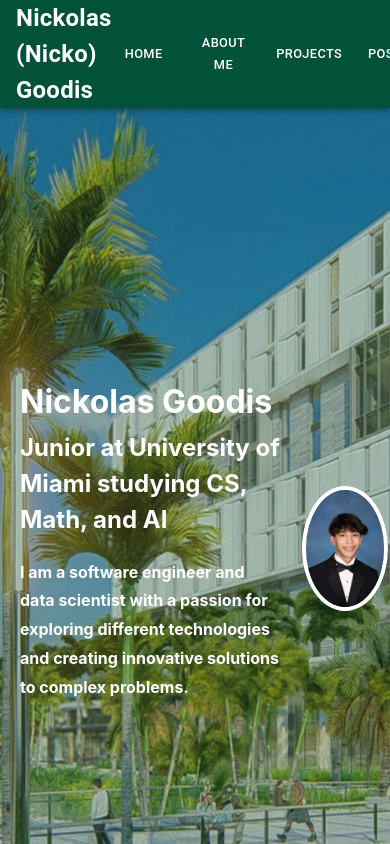
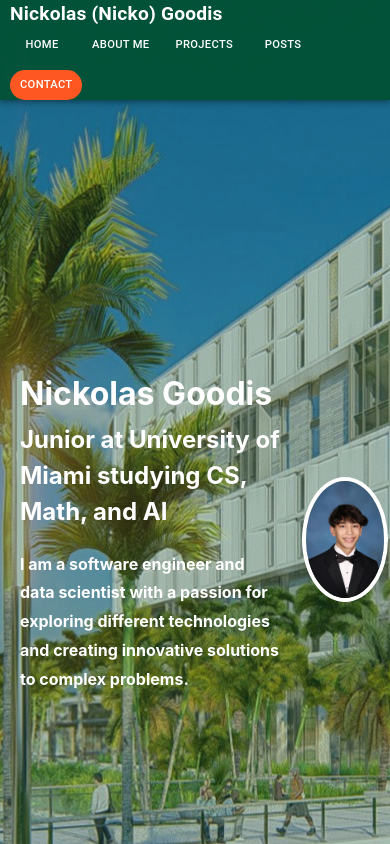
Before and after one commit to ncg87/personal-website, a React (Vite) app in the folder website/: page / in a window 390 px wide. Shown: the top 844 px of the page. Built offline with nearby package versions, Linux system fonts and the light colour scheme.

Commit message:
updated header

```diff
--- a/website/src/components/Header.jsx
+++ b/website/src/components/Header.jsx
@@ -27,12 +27,18 @@ const Header = () => {
                     backgroundColor: 'rgba(0, 80, 48, 0.9)', // University of Miami green with transparency
                 }}
             >
-                <Toolbar>
+                <Toolbar
+                    sx={{
+                        flexWrap: 'wrap', // Allow wrapping of content
+                        minHeight: { xs: '56px', sm: '64px' }, // Smaller height for mobile devices
+                        padding: '0 10px', // Adjust padding for smaller screens
+                    }}
+                >
                     {/* Main Title */}
                     <Typography
                         sx={{
                             flexGrow: 1,
-                            fontSize: 'clamp(1.5rem, 4vw, 2.5rem)', // Dynamically scales between 1.5rem and 2.5rem
+                            fontSize: { xs: '1.2rem', sm: 'clamp(1.5rem, 4vw, 2.5rem)' }, // Smaller font size for mobile
                             fontWeight: 'bold', // Bold for emphasis
                         }}
                     >
@@ -44,6 +50,7 @@ const Header = () => {
                         sx={{
                             display: 'flex',
                             gap: '10px', // Increased spacing between buttons
+                            flexWrap: 'wrap', // Allow buttons to wrap on smaller screens
                         }}
                     >
                         <Button
@@ -51,7 +58,7 @@ const Header = () => {
                             sx={{
                                 alignItems: 'center',
                                 textAlign: 'center',
-                                fontSize: 'clamp(0.8rem, 2vw, 1rem)', // Dynamically scales between 0.8rem and 1rem
+                                fontSize: { xs: '0.7rem', sm: 'clamp(0.8rem, 2vw, 1rem)' }, // Smaller font size for mobile
                             }}
                             href="/"
                         >
@@ -62,7 +69,7 @@ const Header = () => {
                             sx={{
                                 alignItems: 'center',
                                 textAlign: 'center',
-                                fontSize: 'clamp(0.8rem, 2vw, 1rem)',
+                                fontSize: { xs: '0.7rem', sm: 'clamp(0.8rem, 2vw, 1rem)' },
                             }}
                             href="/about"
                         >
@@ -73,7 +80,7 @@ const Header = () => {
                             sx={{
                                 alignItems: 'center',
                                 textAlign: 'center',
-                                fontSize: 'clamp(0.8rem, 2vw, 1rem)',
+                                fontSize: { xs: '0.7rem', sm: 'clamp(0.8rem, 2vw, 1rem)' },
                             }}
                             href="/projects"
                         >
@@ -84,7 +91,7 @@ const Header = () => {
                             sx={{
                                 alignItems: 'center',
                                 textAlign: 'center',
-                                fontSize: 'clamp(0.8rem, 2vw, 1rem)',
+                                fontSize: { xs: '0.7rem', sm: 'clamp(0.8rem, 2vw, 1rem)' },
                             }}
                             href="/posts"
                         >
@@ -98,11 +105,11 @@ const Header = () => {
                             sx={{
                                 alignItems: 'center',
                                 textAlign: 'center',
-                                fontSize: 'clamp(0.8rem, 2vw, 1rem)',
+                                fontSize: { xs: '0.7rem', sm: 'clamp(0.8rem, 2vw, 1rem)' },
                                 backgroundColor: '#FF5722', // Orange background
                                 borderRadius: '20px', // Rounded corners
                                 color: 'white', // White text color
-                                padding: '5px 15px', // Extra padding for better appearance
+                                padding: { xs: '5px 10px', sm: '5px 15px' }, // Adjust padding for smaller screens
                                 '&:hover': {
                                     backgroundColor: '#E64A19', // Darker orange on hover
                                 },
@@ -129,7 +136,7 @@ const Header = () => {
                                     window.location.href = 'mailto:ncg87@miami.edu';
                                 }}
                                 sx={{
-                                    fontSize: 'clamp(0.8rem, 1.5vw, 1rem)', // Responsive font size
+                                    fontSize: { xs: '0.7rem', sm: 'clamp(0.8rem, 1.5vw, 1rem)' }, // Responsive font size
                                 }}
                             >
                                 Email
@@ -140,7 +147,7 @@ const Header = () => {
                                     window.open('/resume.pdf', '_blank');
                                 }}
                                 sx={{
-                                    fontSize: 'clamp(0.8rem, 1.5vw, 1rem)', // Responsive font size
+                                    fontSize: { xs: '0.7rem', sm: 'clamp(0.8rem, 1.5vw, 1rem)' }, // Responsive font size
                                 }}
                             >
                                 Resume
```
